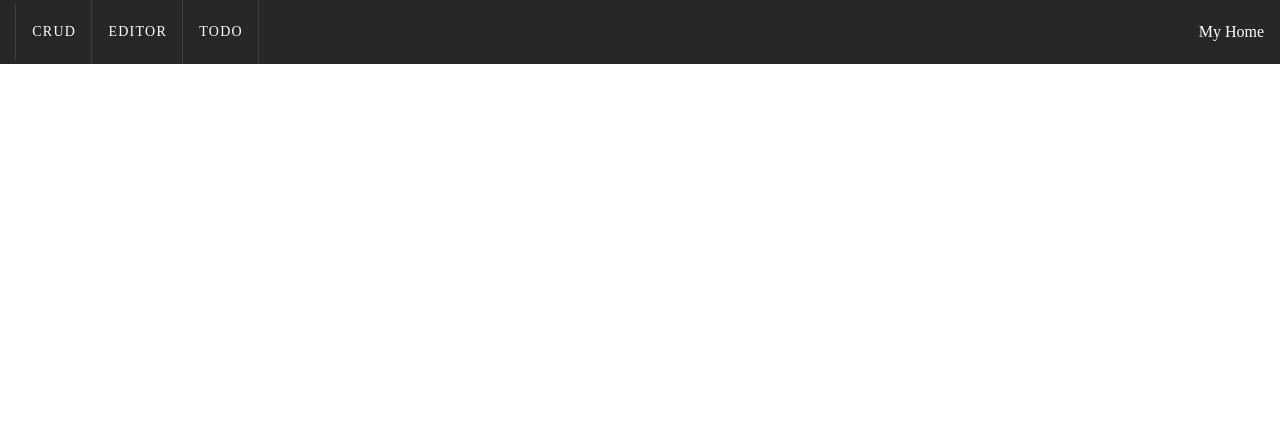
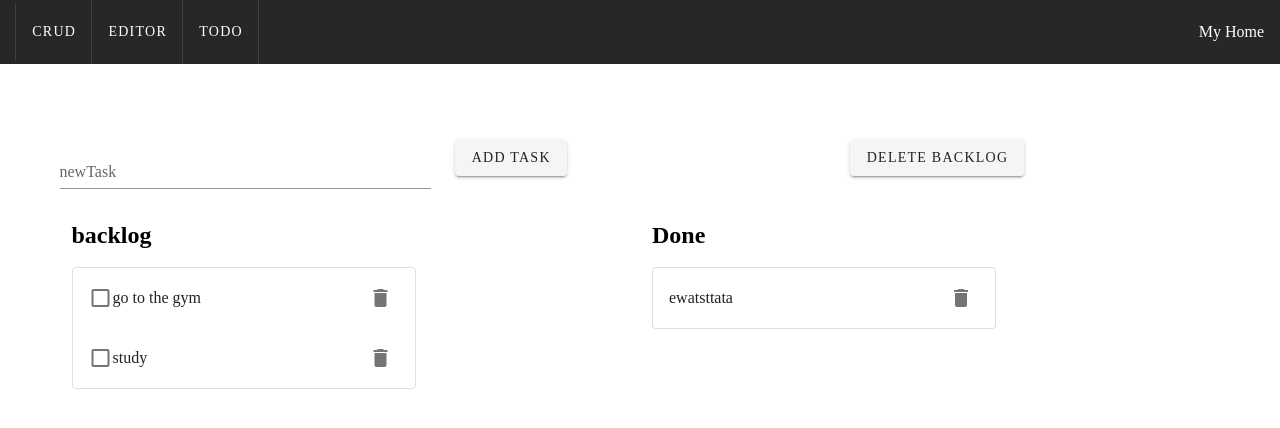
Before and after one commit to walaaalhabboul/myproje, a Vue app: page /ToD in a window 1280 px wide. Shown: the top 428 px of the page. Built offline with nearby package versions, Linux system fonts and the light colour scheme.

Commit message:
todon now

```diff
--- /dev/null
+++ b/src/components/ToD.vue
@@ -0,0 +1,152 @@
+<template>
+  <div>
+    <v-form>
+      <v-row>
+        <v-col>
+          <v-text-field
+            v-model="newTask.name"
+            @keyup.enter="add"
+            label="newTask"
+          ></v-text-field>
+        </v-col>
+
+        <v-col>
+          <v-btn class="pink white--text" @click="add">
+            Add Task
+          </v-btn>
+        </v-col>
+
+        <v-col>
+          <v-btn class="pink white--text" @click="delall">
+            Delete Backlog
+          </v-btn>
+        </v-col>
+      </v-row>
+    </v-form>
+
+    <!-- starting of todo -->
+
+    <v-container class="my-5">
+      <v-layout row justify-space-between>
+        <v-col>
+          <div>
+            <h2 class="red white--text">backlog</h2>
+            <br />
+
+            <v-list subheader>
+              <v-card elevation="3" class="mx-auto" max-width="344" outlined>
+                <v-list-item v-for="(task,index) in arrback" :key="task.id">
+                  <v-list-item-action>
+                    <v-checkbox  v-model="checked"  ></v-checkbox>
+                  </v-list-item-action>
+                  <v-list-item-content>
+                    {{ task.name }}
+                  </v-list-item-content>
+
+                  <v-list-item-action>
+                    <v-btn icon>
+                      <v-icon color="grey lighten-1" @click="delet(index)">
+                        mdi-delete</v-icon
+                      >
+                    </v-btn>
+                  </v-list-item-action>
+                </v-list-item>
+              </v-card>
+            </v-list>
+            <!-- <span class="delete" @click="delet(index)">delete</span> -->
+          </div>
+        </v-col>
+
+        <v-col>
+          <div>
+            <h2 class="red white--text">Done</h2>
+            <br />
+            <v-list subheader>
+              <v-card elevation="3" class="mx-auto" max-width="344" outlined>
+                <v-list-item  v-for="(task,index) in done" :key="task.id">
+
+                  <v-list-item-content>
+                    {{ task.name }}
+                  </v-list-item-content>
+
+                  <v-list-item-action>
+                    <v-btn icon>
+                      <v-icon color="grey lighten-1" @click=" delet1(index)">
+                        mdi-delete</v-icon
+                      >
+                    </v-btn>
+                  </v-list-item-action>
+                </v-list-item>
+              </v-card>
+            </v-list>
+          </div>
+        </v-col>
+      </v-layout>
+    </v-container>
+  </div>
+</template>
+
+<script>
+// import draggable from "vuedraggable";
+//   import TaskCard from "./TaskCard.vue";
+export default {
+  components: {},
+
+  data() {
+    return {
+        i:2,
+
+      newTask: {name:"",id:null,state:false},
+
+      arrback: [{ name: "go to the gym" ,id:1},{ name: "study" ,id:2}],
+
+
+      done: [{ name: "ewatsttata",id:1 }],
+    //   checked:false
+    };
+  },
+  methods: {
+    add() {
+      if (this.newTask.name) {
+    //    this.i=this.i+1;
+    //     this.newTask.id=this.i;
+        this.arrback.push({ name: this.newTask.name });
+        // console.log( this.i);
+         this.newTask.name="";
+
+      }
+    },
+    delet(index) {
+      this.arrback.splice(index,1);
+    },
+    delall() {
+      this.arrback = [];
+    },
+    todone(I){
+        this.done.push(I)
+    },
+    delet1(index) {
+      this.done.splice(index, 1);
+    },
+  },
+
+
+
+          }
+
+</script>
+
+<style></style>
+
+
+<!-- watch: {
+    checked(val) {
+      if (val) {
+        todone();
+      }
+    },}
+
+
+
+ v-if=checked ? todone(task)
+-->
--- a/src/routes.js
+++ b/src/routes.js
@@ -5,6 +5,7 @@ import ListS from './components/ListS.vue'
 import TaskCard from './components/TaskCard.vue'
 // import NavBr from './components/NavBr.vue'
 import ToDo from './components/ToDo.vue'
+import ToD from './components/ToD.vue'
 
 
 const routes=[
@@ -14,6 +15,7 @@ const routes=[
 // {path: '/tablo1', component: TabloS ,name:"tablos"}
 {path: '/TaskCard', component: TaskCard ,name:"TaskCard"},
 {path: '/ToDo', component: ToDo ,name:"ToDo"},
+{path: '/ToD', component: ToD ,name:"ToD"},
 // {path: '/ToDo', component: NavBr ,name:"NavBr"},
 
 
```
